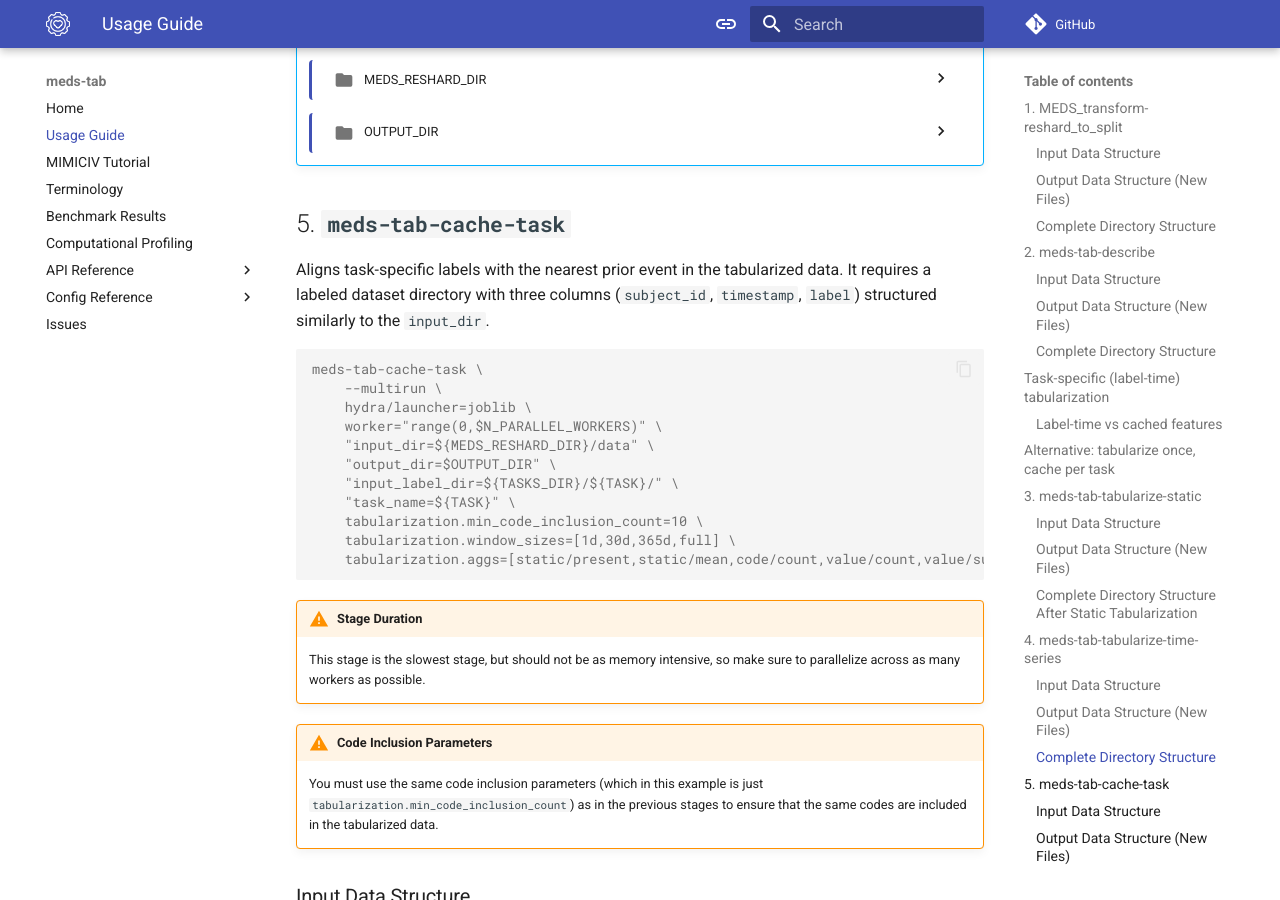
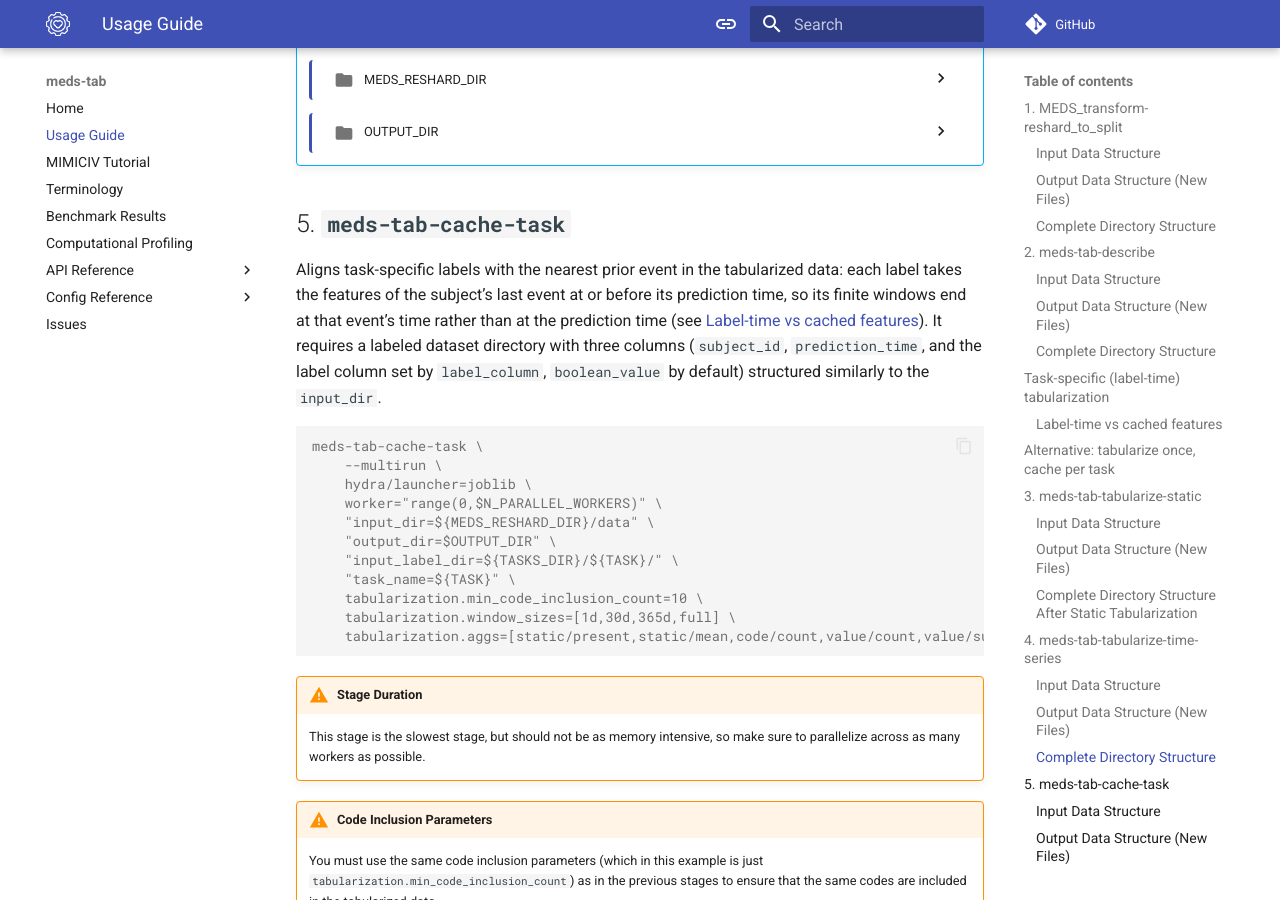
Before and after one commit to mmcdermott/MEDS_Tabular_AutoML, an MkDocs documentation site: the page built from docs/usage_guide.md, in a window 1280 px wide and 900 px high, scrolled down 8659 px. Built offline with MkDocs 1.6.1 and Material for MkDocs 9.7.7, drawn with Linux system fonts in a browser that asks for light colours; comment, search, counter and statistics services are not loaded.

Commit message:
State the window consequence in the meds-tab-cache-task docs
The first sentence said only that cache_task aligns labels with the nearest
prior event. Say what that implies: a label takes the features of the
subject's last event at or before its prediction time, so its finite windows
end at that event's time rather than at the prediction time, and link to
the section comparing the two workflows.

Also correct the label columns: cache_task reads prediction_time and the
label_column (boolean_value by default), not timestamp and label.

Co-Authored-By: Claude Opus 5.5 <noreply@anthropic.com>
Claude-Session: https://claude.ai/code/session_01NJQdbHshepdzZcP8m4UKuo

````diff
--- a/docs/usage_guide.md
+++ b/docs/usage_guide.md
@@ -492,7 +492,7 @@ OUTPUT_DIR/tabularize/
 
 ## 5. **`meds-tab-cache-task`**
 
-Aligns task-specific labels with the nearest prior event in the tabularized data. It requires a labeled dataset directory with three columns (`subject_id`, `timestamp`, `label`) structured similarly to the `input_dir`.
+Aligns task-specific labels with the nearest prior event in the tabularized data: each label takes the features of the subject's last event at or before its prediction time, so its finite windows end at that event's time rather than at the prediction time (see [Label-time vs cached features](#label-time-vs-cached-features)). It requires a labeled dataset directory with three columns (`subject_id`, `prediction_time`, and the label column set by `label_column`, `boolean_value` by default) structured similarly to the `input_dir`.
 
 ```console
 meds-tab-cache-task \
````
